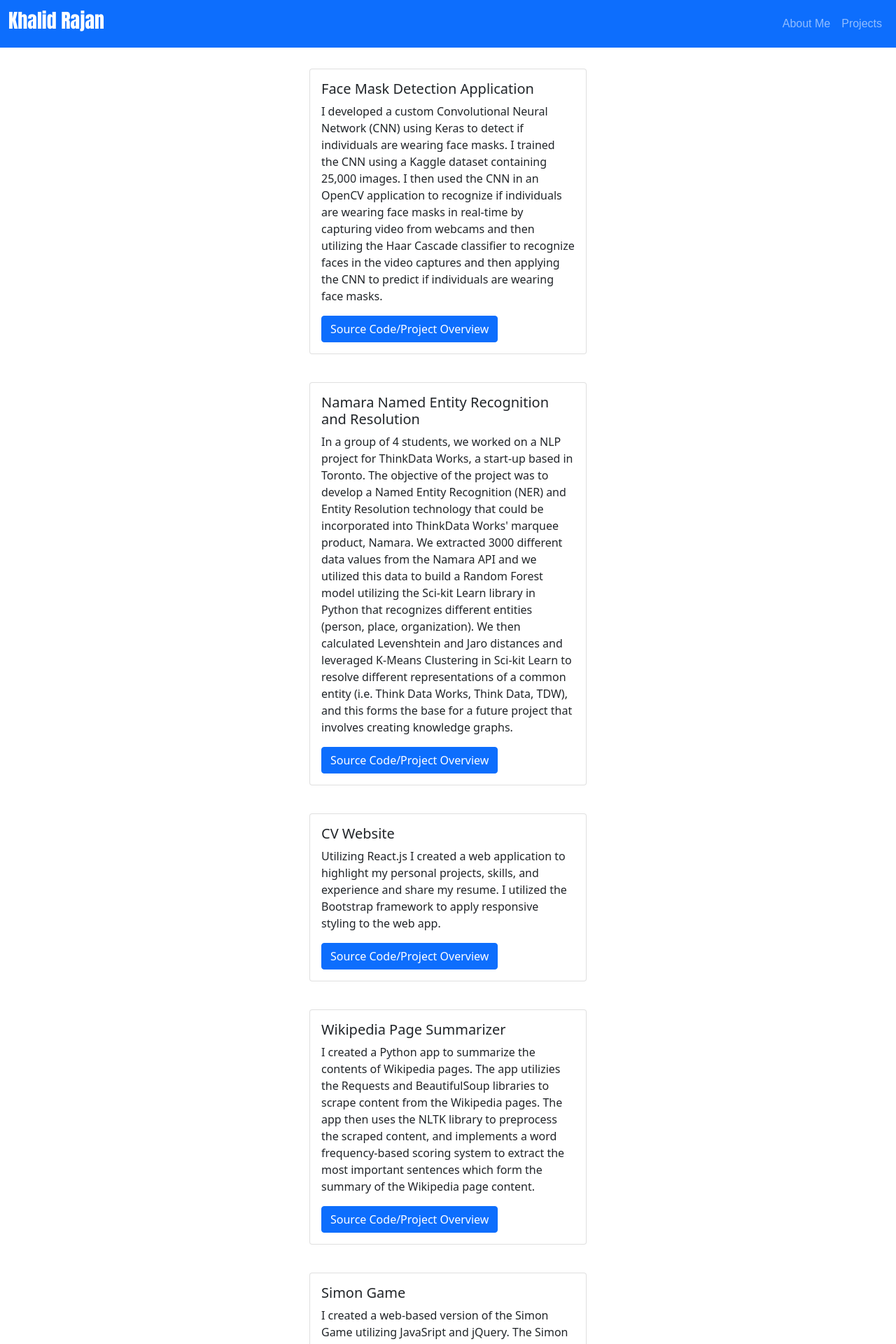
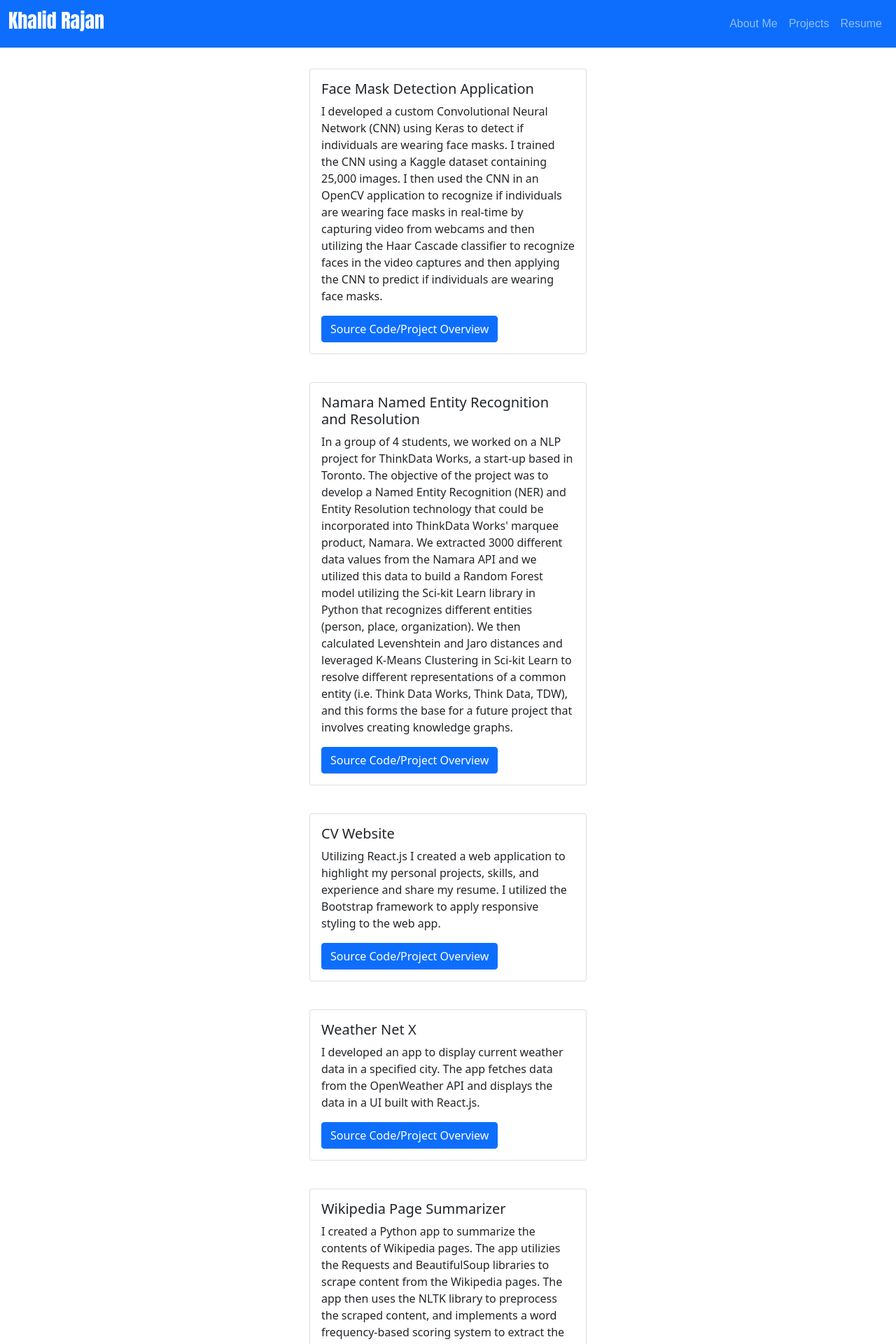
Before and after one commit to KhalidRajan/Portfolio-Website, a React (Create React App) app: page /projects in a window 1280 px wide. Shown: the top 1920 px of the page at 70% size. Built offline with nearby package versions, Linux system fonts and the light colour scheme; a web font is replaced by a local one.

Commit message:
Updated Navbar

```diff
--- a/src/navigation.js
+++ b/src/navigation.js
@@ -16,6 +16,9 @@ function Navigation(){
                         <li class="nav-item">
                             <Link class="nav-link" to={"/projects"}>Projects</Link>
                         </li>
+                        <li class="nav-item">
+                            <a class="nav-link" href="https://drive.google.com/file/d/1ik1n1J7bJ9DqVmC8MMiImBWfWLAiDqOj/view?usp=sharing">Resume</a>
+                        </li>
                     </ul>
 
                 </div>
--- a/src/project_data.js
+++ b/src/project_data.js
@@ -15,6 +15,11 @@ const projects=[
         link: "https://github.com/KhalidRajan/Portfolio-Website"
     },
     {
+        title: "Weather Net X",
+        content: "I developed an app to display current weather data in a specified city.  The app fetches data from the OpenWeather API and displays the data in a UI built with React.js.",
+        link: "https://github.com/KhalidRajan/Weather-App"
+    },
+    {
         title: "Wikipedia Page Summarizer",
         content: "I created a Python app to summarize the contents of Wikipedia pages.  The app utilizies the Requests and BeautifulSoup libraries to scrape content from the Wikipedia pages.  The app then uses the NLTK library to preprocess the scraped content, and implements a word frequency-based scoring system to extract the most important sentences which form the summary of the Wikipedia page content.",
         link: "https://github.com/KhalidRajan/Wikipedia-Page-Summarizer/tree/main"
```
Also changed, not shown: 1 other file (tests, documents, lock files or other folders).
